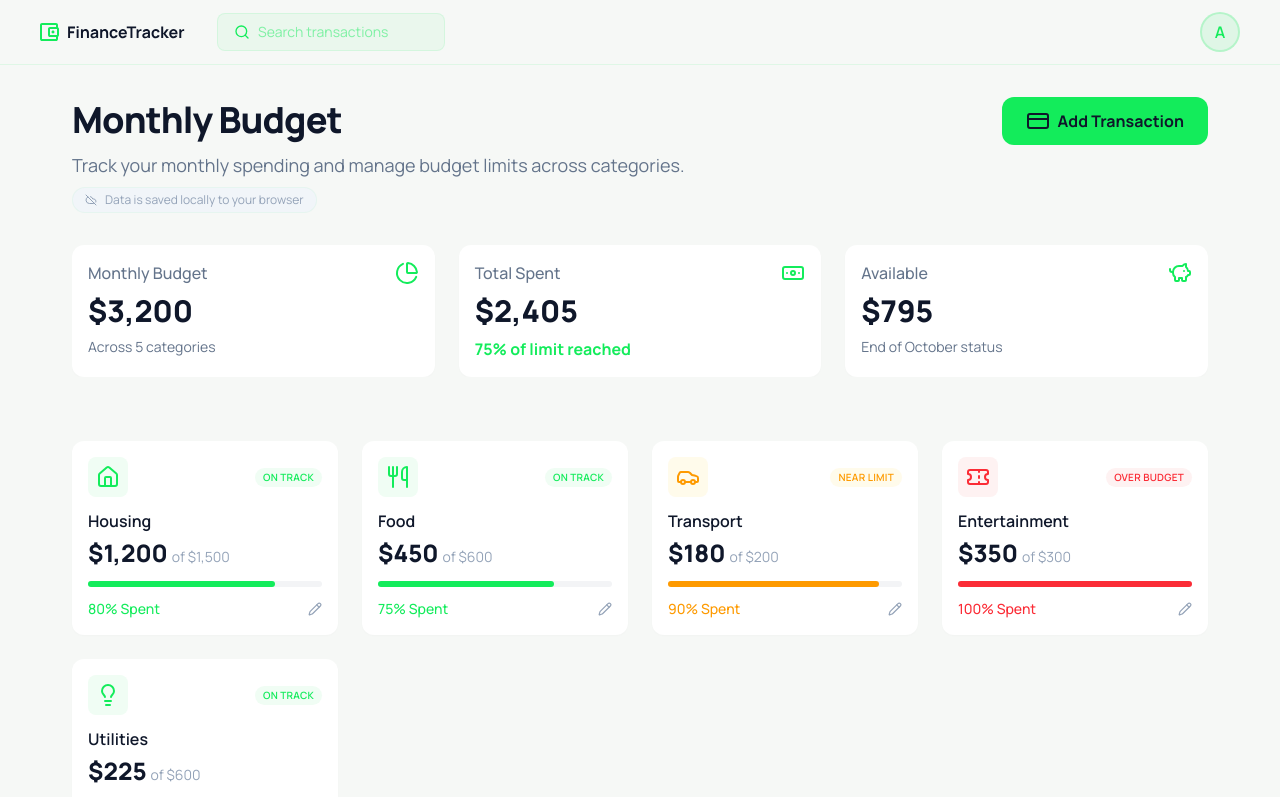
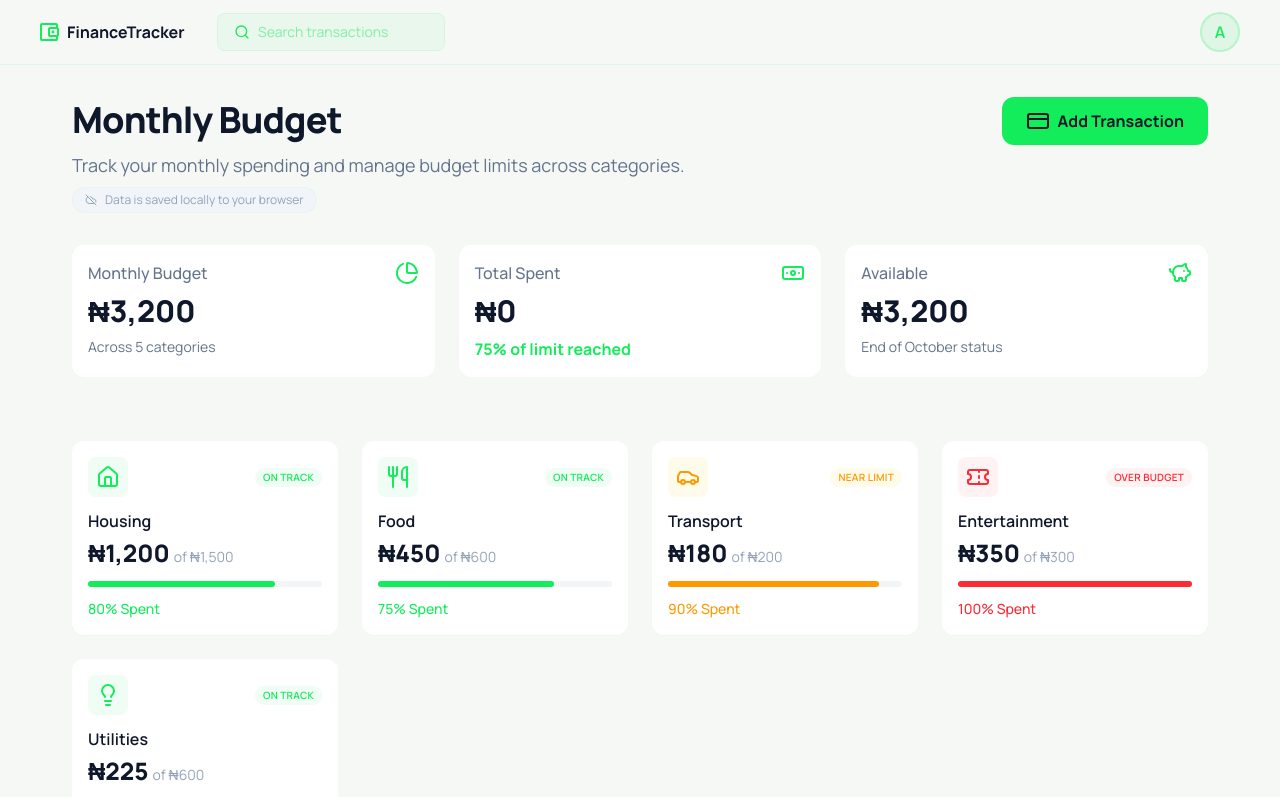
Before and after one commit to HenryAgu/finance-tracker, a Next.js app: page / in a window 1280 px wide. Shown: the top 797 px of the page. Built offline with nearby package versions, Linux system fonts and the light colour scheme.

Commit message:
feat: header integrated values, zustand

```diff
--- a/components/home/add-transaction.tsx
+++ b/components/home/add-transaction.tsx
@@ -20,7 +20,7 @@ const AddTransaction = () => {
         </TabsList>
 
         {TABS.map(({ value, content }) => (
-          <TabsContent key={value} value={value} className="mt-5">
+          <TabsContent key={value} value={value} className="mt-5 h-[20vh] overflow-y-auto">
             {content}
           </TabsContent>
         ))}
--- a/components/home/categories-card.tsx
+++ b/components/home/categories-card.tsx
@@ -1,5 +1,4 @@
 import React from 'react'
-import { Pencil } from 'lucide-react'
 import { getStatus } from '@/lib/get-status';
 
 type BudgetTypes = {
@@ -30,8 +29,8 @@ const CategoriesCard = ({ item }: { item: BudgetTypes }) => {
       <div className="flex flex-col gap-y-1">
         <p className="text-[#0F172A] font-semibold text-base">{item.title}</p>
         <div className="flex items-end gap-x-1">
-          <p className="text-[#0F172A] font-black text-2xl">${item.spent.toLocaleString()}</p>
-          <p className="text-[#94A3B8] text-sm pb-0.5">of ${item.amount.toLocaleString()}</p>
+          <p className="text-[#0F172A] font-black text-2xl">₦{item.spent.toLocaleString()}</p>
+          <p className="text-[#94A3B8] text-sm pb-0.5">of ₦{item.amount.toLocaleString()}</p>
         </div>
       </div>
 
@@ -48,9 +47,6 @@ const CategoriesCard = ({ item }: { item: BudgetTypes }) => {
         <p className={`text-sm font-medium ${status.labelColor}`}>
           {Math.round(pct)}% Spent
         </p>
-        <button className="text-[#94A3B8] hover:text-brand-green transition-colors">
-          <Pencil size={14} />
-        </button>
       </div>
     </div>
   )
--- a/components/home/expense-form.tsx
+++ b/components/home/expense-form.tsx
@@ -1,30 +1,53 @@
-import React from 'react'
+'use client'
+import { zodResolver } from "@hookform/resolvers/zod";
 import { DialogClose } from '../ui/dialog'
+import { useForm } from 'react-hook-form'
+import { ExpenseFormData, FormSchema } from "../schemas/form";
 
 const ExpenseForm = () => {
+const { register, handleSubmit, reset, formState: { errors } } = useForm<ExpenseFormData>({
+  resolver: zodResolver(FormSchema),
+});
+
+  const onSubmit = async (data: ExpenseFormData) => {
+    console.log(data);
+    reset()
+  };
   return (
-    <form className="flex flex-col gap-y-6">
+    <form className="flex flex-col gap-y-6" onSubmit={handleSubmit(onSubmit)}>
       <div className="flex flex-col gap-y-2">
         <label htmlFor="" className="text-sm font-bold text-[#334155]">Amount</label>
-        <input type="text" name="" id="" className="p-3 border border-[#E2E8F0] rounded-[12px]" />
+        <input type="number" id="" className="p-3 border border-[#E2E8F0] rounded-[12px]" {...register("amount")} />
+        {errors.amount && (<span className="text-red-500 text-sm mt-1">
+          {errors.amount?.message}
+        </span>)}
       </div>
       <div className="flex flex-col gap-y-2">
         <label htmlFor="" className="text-sm font-bold text-[#334155]">Description</label>
-        <textarea name="" id="" className="p-3 border border-[#E2E8F0] rounded-[12px] resize-none" />
+        <textarea {...register("description")} id="" className="p-3 border border-[#E2E8F0] rounded-[12px] resize-none" />
+        {errors.description && (<span className="text-red-500 text-sm mt-1">
+          {errors.description?.message}
+        </span>)}
       </div>
       <div className="flex gap-x-4">
         <div className="flex basis-[50%] flex-col gap-y-2">
           <label htmlFor="" className="text-sm font-bold text-[#334155]">Category</label>
-        <input type="text" name="" id="" className="p-3 border border-[#E2E8F0] rounded-[12px]" />
+          <input type="text" id="" className="p-3 border border-[#E2E8F0] rounded-[12px]" {...register("category")} />
+          {errors.category && (<span className="text-red-500 text-sm mt-1">
+            {errors.category?.message}
+          </span>)}
         </div>
-         <div className="flex basis-[50%] flex-col gap-y-2">
+        <div className="flex basis-[50%] flex-col gap-y-2">
           <label htmlFor="" className="text-sm font-bold text-[#334155]">Date</label>
-        <input type="date" name="" id="" className="p-3 border border-[#E2E8F0] rounded-[12px]" />
+          <input type="date" id="" className="p-3 border border-[#E2E8F0] rounded-[12px]" {...register("date")} />
+          {errors.date && (<span className="text-red-500 text-sm mt-1">
+            {errors.date?.message}
+          </span>)}
         </div>
       </div>
       <div className="mt-8 flex gap-x-4">
         <DialogClose className="border border-[#E2E8F0] rounded-[12px] py-3 px-6 w-full text-base font-bold text-[#0F172A]">Cancel</DialogClose>
-        <button className="rounded-[12px] py-3 px-6 w-full bg-brand-green text-base font-bold text-[#0F172A]">1</button>
+        <button className="rounded-[12px] py-3 px-6 w-full bg-brand-green text-base font-bold text-[#0F172A]">Save Transaction</button>
       </div>
     </form>
   )
--- a/components/home/header.tsx
+++ b/components/home/header.tsx
@@ -1,7 +1,9 @@
+"use client"
 import { Banknote, ChartPie, CloudOff, CreditCard, PiggyBank } from "lucide-react"
 import React from "react";
 import { Dialog, DialogContent, DialogTitle, DialogTrigger } from "../ui/dialog";
 import AddTransaction from "./add-transaction";
+import { useTracker } from "@/store/useTrackerStore";
 
 type BudgetType = {
     header: string;
@@ -11,28 +13,30 @@ type BudgetType = {
 }
 
 
+
+
+const Header = () => {
+    const { budget, totalSpent, available, categories } = useTracker();
     const budgets: BudgetType[] = [
         {
             header: "Monthly Budget",
             icon: <ChartPie className="text-brand-green" />,
-        amount: 3200.00,
-        subtitle: "Across 5 categories",
+            amount: budget,
+            subtitle: `Across ${categories} categories`,
         },
         {
             header: "Total Spent",
             icon: <Banknote className="text-brand-green" />,
-        amount: 2405.00,
+            amount: totalSpent,
             subtitle: "75% of limit reached",
         },
         {
             header: "Available",
             icon: <PiggyBank className="text-brand-green" />,
-        amount: 795.00,
+            amount: available,
             subtitle: "End of October status",
         },
     ]
-
-const Header = () => {
     return (
         <div className="py-5 lg:py-8 px-5 lg:px-18 flex flex-col gap-y-8">
             <div className="flex lg:flex-row flex-col gap-y-10 justify-between">
@@ -65,7 +69,7 @@ const Header = () => {
                             {item.icon}
                         </div>
                         <div className="flex flex-col gap-y-2">
-                            <p className="text-3xl font-black text-[#0F172A]">${item.amount.toLocaleString()}</p>
+                            <p className="text-3xl font-black text-[#0F172A]">₦{item.amount.toLocaleString()}</p>
                             <p className={`${item.subtitle === "75% of limit reached" ? "text-brand-green font-bold" : "text-[#64748B] text-sm font-normal"} `}>{item.subtitle}</p>
                         </div>
                     </div>
--- a/components/home/income-form.tsx
+++ b/components/home/income-form.tsx
@@ -5,7 +5,7 @@ const IncomeForm = () => {
     <form className="flex flex-col gap-y-6">
       <div className="flex flex-col gap-y-2">
         <label htmlFor="" className="text-sm font-bold text-[#334155]">Amount</label>
-        <input type="text" name="" id="" className="p-3 border border-[#E2E8F0] rounded-[12px]" />
+        <input type="number" name="" id="" className="p-3 border border-[#E2E8F0] rounded-[12px]" />
       </div>
       <div className="flex flex-col gap-y-2">
         <label htmlFor="" className="text-sm font-bold text-[#334155]">Description</label>
@@ -23,7 +23,7 @@ const IncomeForm = () => {
       </div>
       <div className="mt-8 flex gap-x-4">
         <DialogClose className="border border-[#E2E8F0] rounded-[12px] py-3 px-6 w-full text-base font-bold text-[#0F172A]">Cancel</DialogClose>
-        <button className="rounded-[12px] py-3 px-6 w-full bg-brand-green text-base font-bold text-[#0F172A]">1</button>
+        <button className="rounded-[12px] py-3 px-6 w-full bg-brand-green text-base font-bold text-[#0F172A]">Save Transaction</button>
       </div>
     </form>
   )
--- a/components/home/transaction-table.tsx
+++ b/components/home/transaction-table.tsx
@@ -93,7 +93,7 @@ export default function TransactionTable() {
 
                     {/* Amount */}
                     <span className="text-sm font-semibold text-red-400 text-right">
-                        -${t.amount.toFixed(2)}
+                        -₦{t.amount.toFixed(2)}
                     </span>
                 </div>
             ))}
--- /dev/null
+++ b/components/schemas/form.ts
@@ -0,0 +1,12 @@
+import { zodResolver } from "@hookform/resolvers/zod";
+import { useForm } from "react-hook-form";
+import { z } from "zod";
+
+export const FormSchema = z.object({
+  amount: z.number(),
+  description: z.string(),
+  category: z.string(),
+  date: z.date(),
+});
+
+export type ExpenseFormData = z.infer<typeof FormSchema>;
--- a/package.json
+++ b/package.json
@@ -9,6 +9,7 @@
     "lint": "eslint"
   },
   "dependencies": {
+    "@hookform/resolvers": "^5.2.2",
     "class-variance-authority": "^0.7.1",
     "clsx": "^2.1.1",
     "lucide-react": "^0.577.0",
@@ -20,7 +21,8 @@
     "shadcn": "^4.0.0",
     "tailwind-merge": "^3.5.0",
     "tw-animate-css": "^1.4.0",
-    "zod": "^4.3.6"
+    "zod": "^4.3.6",
+    "zustand": "^5.0.11"
   },
   "devDependencies": {
     "@tailwindcss/postcss": "^4",
--- /dev/null
+++ b/store/useTrackerStore.ts
@@ -0,0 +1,29 @@
+import { create } from "zustand";
+
+type TrackerStore = {
+  budget: number;
+  totalSpent: number;
+  available: number;
+  categories: number;
+  setBudget: (amount: number) => void;
+  addExpense: (amount: number) => void;
+};
+
+export const useTracker = create<TrackerStore>((set) => ({
+  budget: 3200,
+  totalSpent: 0,
+  available: 3200,
+  categories: 5,
+
+  setBudget: (amount) =>
+    set((state) => ({
+      budget: amount,
+      available: amount - state.totalSpent,
+    })),
+
+  addExpense: (amount) =>
+    set((state) => ({
+      totalSpent: state.totalSpent + amount,
+      available: state.budget - (state.totalSpent + amount),
+    })),
+}));
```
Also changed, not shown: 1 other file (tests, documents, lock files or other folders). Lines whose indentation alone changed are shown as unchanged.
